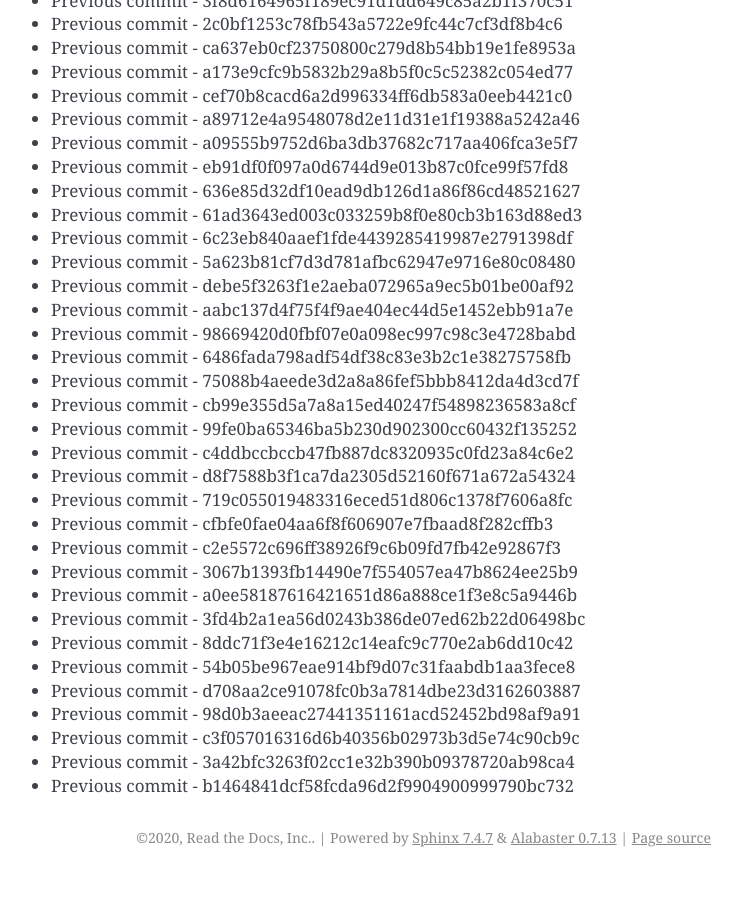
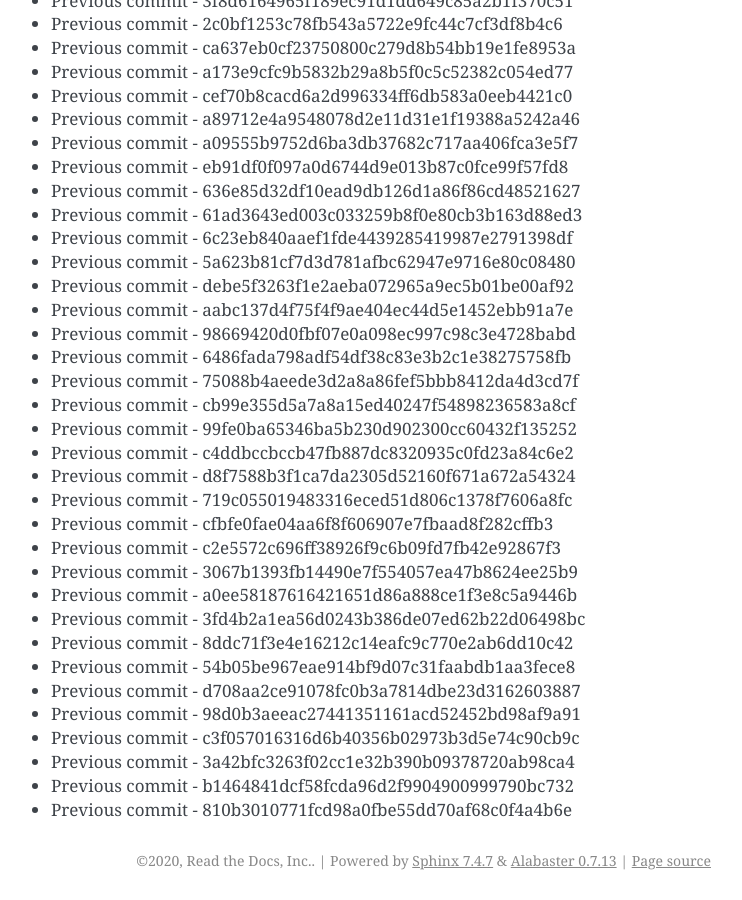
Before and after one commit to readthedocs/rtd-git-stresstest, a Sphinx documentation site: the page built from docs/updates.rst, in a window 1280 px wide and 900 px high, scrolled down 90750 px. Shown: the whole window, without its empty margins (399-1141 px from the left). Built offline with Sphinx 7.4.7, drawn with Linux system fonts in a browser that asks for light colours; before the commit the page ends 91627 px from its top, so only the background shows below that.

Commit message:
Generating commit from previous: 810b3010771fcd98a0fbe55dd70af68c0f4a4b6e

```diff
--- a/docs/updates.rst
+++ b/docs/updates.rst
@@ -3845,3 +3845,4 @@ It can be tested for any performance characteristics.
 * Previous commit - c3f057016316d6b40356b02973b3d5e74c90cb9c
 * Previous commit - 3a42bfc3263f02cc1e32b390b09378720ab98ca4
 * Previous commit - b1464841dcf58fcda96d2f9904900999790bc732
+* Previous commit - 810b3010771fcd98a0fbe55dd70af68c0f4a4b6e
```
